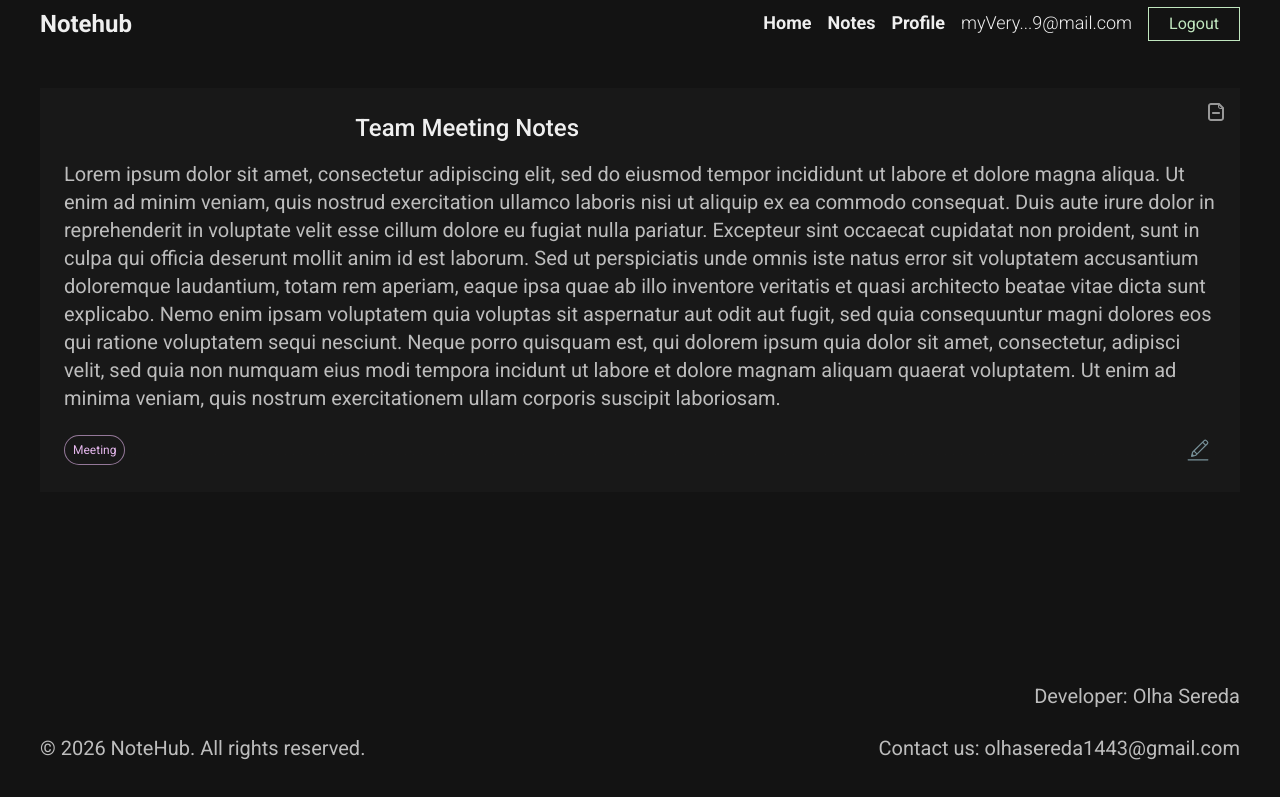
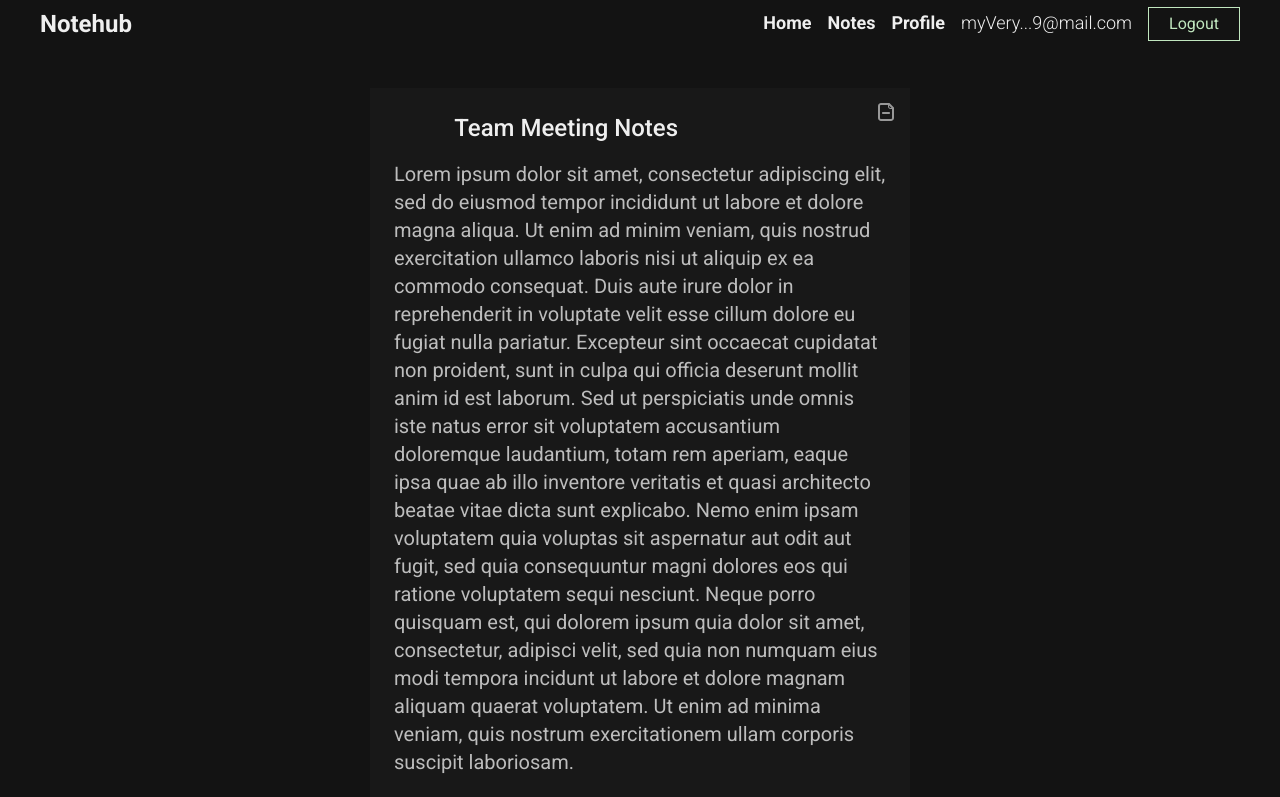
Before and after one commit to hellvita/notehub-helvita, a Next.js app: page /notes/1 in a window 1280 px wide. Shown: the top 797 px of the page. Built offline with nearby package versions, Linux system fonts and the light colour scheme; no server answers.

Commit message:
add styles for the NoteDetails page (tablet)

```diff
--- a/components/NoteDetails/Note/Note.tsx
+++ b/components/NoteDetails/Note/Note.tsx
@@ -10,7 +10,7 @@ interface NoteProps {
 
 export default function Note({ note }: NoteProps) {
   return (
-    <div className="relative bg-black-800 p-6 pb-0">
+    <div className="relative bg-black-800 p-6 pb-0 tablet:max-w-135 mx-auto">
       <DeleteButton />
 
       <div className="flex gap-x-3 items-center w-full mb-4">
--- a/components/Notes/Note/DeleteButton/DeleteButton.tsx
+++ b/components/Notes/Note/DeleteButton/DeleteButton.tsx
@@ -7,7 +7,7 @@ export default function DeleteButton() {
       title="delete"
       aria-label="delete the note"
     >
-      <IconDelete className="text-white-950/60 group-hover/btn:text-pink-400/60 group-hover/btn:scale-120 transition-colors duration-300 mobile:text-s24" />
+      <IconDelete className="text-white-950/60 group-hover/btn:text-pink-400 group-hover/btn:scale-90 group-hover/btn:tablet-big:scale-120 transition-colors duration-300 mobile:text-s24" />
     </button>
   );
 }
--- a/components/Notes/Note/EditButton/EditButton.tsx
+++ b/components/Notes/Note/EditButton/EditButton.tsx
@@ -7,7 +7,7 @@ export default function EditButton() {
       title="edit"
       aria-label="edit the note"
     >
-      <IconEdit className="text-s28 text-blue-400/60 group-hover/edit:text-blue-400 group-hover/edit:scale-110 transition-colors duration-300" />
+      <IconEdit className="text-s28 text-blue-400/60 group-hover/edit:text-blue-400 group-hover/edit:scale-90 group-hover/edit:tablet-big:scale-110 transition-colors duration-300" />
     </button>
   );
 }
```
